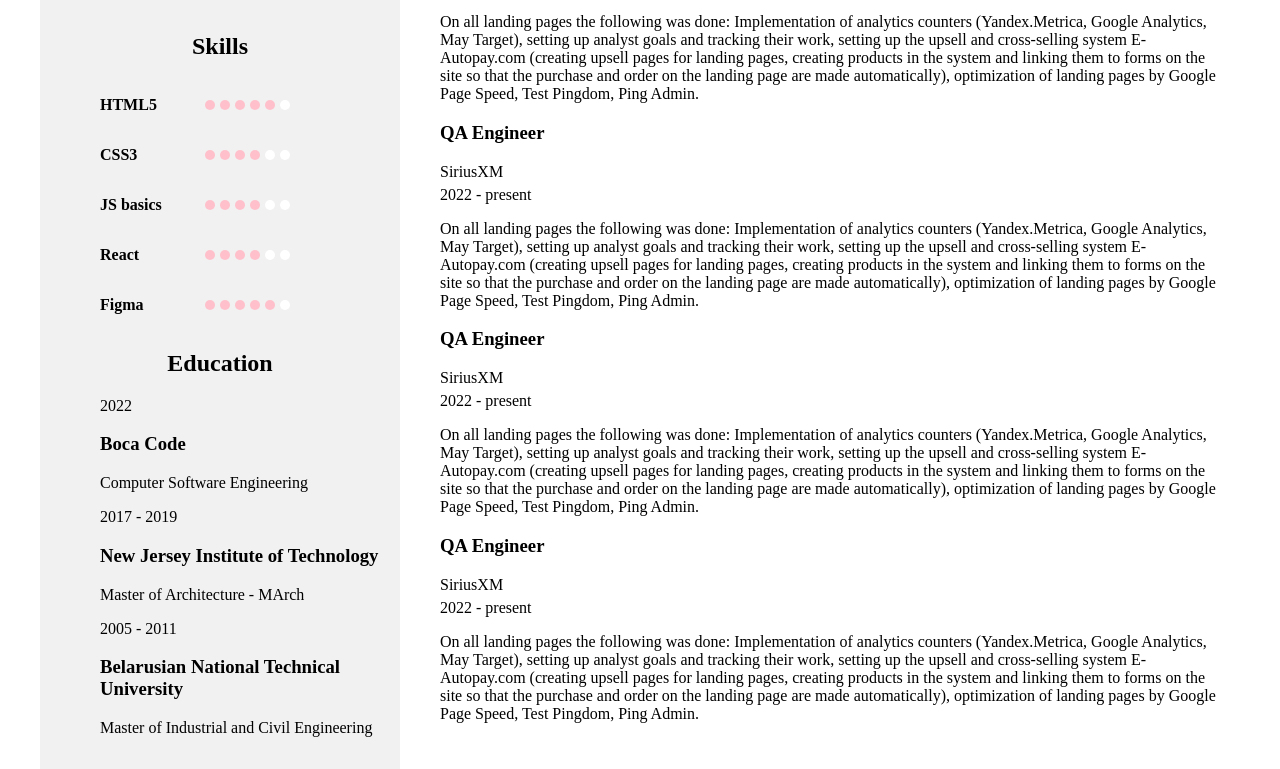
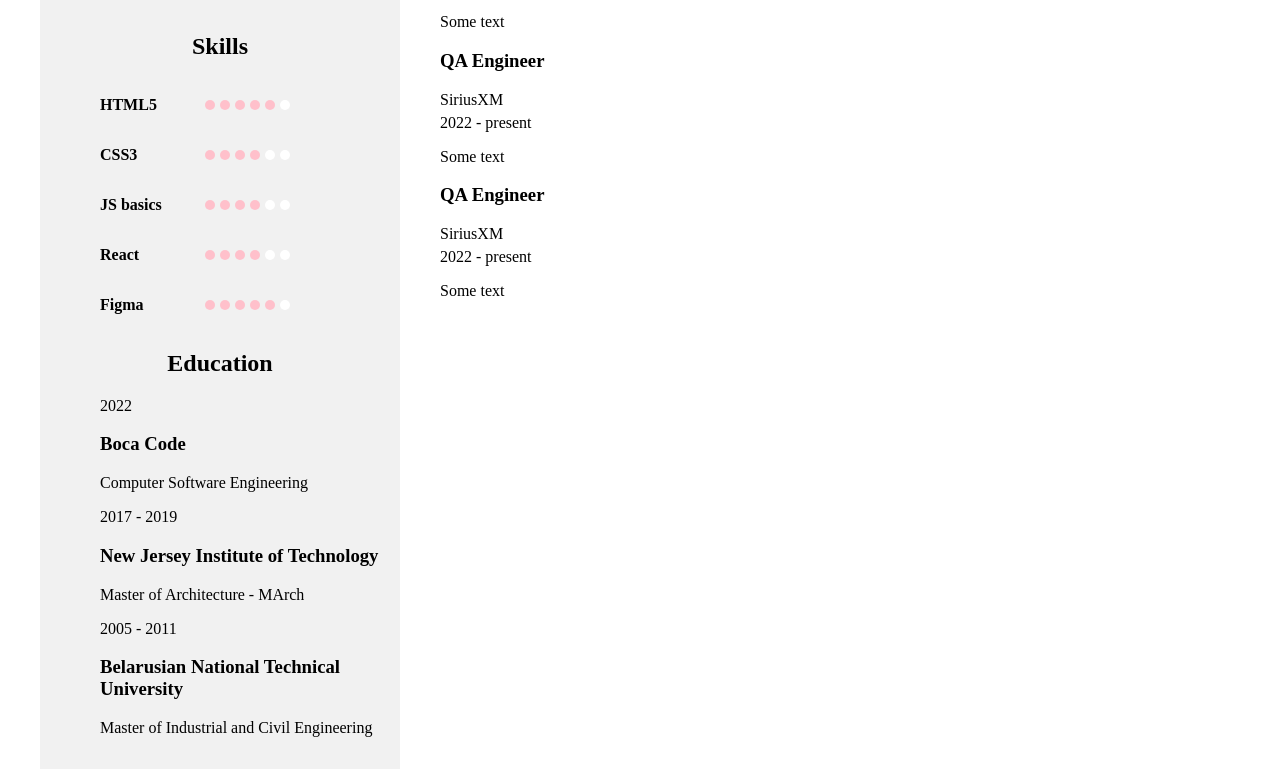
Before and after one commit to Arch0wl/rsschool-cv, a plain HTML site: page index.html in a window 1280 px wide. Shown: the part 670-1439 px from the top of the page. Drawn offline with Linux system fonts and the light colour scheme.

Commit message:
feat:updated expierence section

```diff
--- a/index.html
+++ b/index.html
@@ -186,9 +186,6 @@
         <section class="section section-expierence" id="expierence">
           <h2 class="expierence-title">Expierence</h2>
           <ul class="expierence-wrapper">
-
-
-
             <div class="expierence-block">
               <h3 class="expierence-head">QA Engineer</h3>
               <div class="expierence-info">
@@ -196,15 +193,9 @@
                 <div class="expierence-date">2022 - present</p>
                 </div>
                 <div class="expierence-text">
-                  <p>On all landing pages the following was done: Implementation of analytics counters (Yandex.Metrica,
-                    Google Analytics, May Target), setting up analyst goals and tracking their work, setting up the
-                    upsell
-                    and cross-selling system E-Autopay.com (creating upsell pages for landing pages, creating products
-                    in
-                    the system and linking them to forms on the site so that the purchase and order on the landing page
-                    are
-                    made automatically), optimization of landing pages by Google Page Speed, Test Pingdom, Ping Admin.
+                  <p>Some text
                   </p>
+                </div>
               </div>
             </div>
 
@@ -215,20 +206,11 @@
                 <div class="expierence-date">2022 - present</p>
                 </div>
                 <div class="expierence-text">
-                    <p>On all landing pages the following was done: Implementation of analytics counters
-                      (Yandex.Metrica,
-                      Google Analytics, May Target), setting up analyst goals and tracking their work, setting up the
-                      upsell
-                      and cross-selling system E-Autopay.com (creating upsell pages for landing pages, creating products
-                      in
-                      the system and linking them to forms on the site so that the purchase and order on the landing
-                      page
-                      are
-                      made automatically), optimization of landing pages by Google Page Speed, Test Pingdom, Ping Admin.
+                  <p>Some text
                   </p>
                 </div>
               </div>
-
+            </div>
 
             <div class="expierence-block">
               <h3 class="expierence-head">QA Engineer</h3>
@@ -237,48 +219,11 @@
                 <div class="expierence-date">2022 - present</p>
                 </div>
                 <div class="expierence-text">
-                      <p>On all landing pages the following was done: Implementation of analytics counters
-                        (Yandex.Metrica,
-                        Google Analytics, May Target), setting up analyst goals and tracking their work, setting up the
-                        upsell
-                        and cross-selling system E-Autopay.com (creating upsell pages for landing pages, creating
-                        products
-                        in
-                        the system and linking them to forms on the site so that the purchase and order on the landing
-                        page
-                        are
-                        made automatically), optimization of landing pages by Google Page Speed, Test Pingdom, Ping
-                        Admin.
+                  <p>Some text
                   </p>
                 </div>
               </div>
-
-
-                  <div class="expierence-block">
-                    <h3 class="expierence-head">QA Engineer</h3>
-                    <div class="expierence-info">
-                      <div class="expierence-company">SiriusXM</div>
-                      <div class="expierence-date">2022 - present</p>
             </div>
-                      <div class="expierence-text">
-                        <p>On all landing pages the following was done: Implementation of analytics counters
-                          (Yandex.Metrica,
-                          Google Analytics, May Target), setting up analyst goals and tracking their work, setting up
-                          the
-                          upsell
-                          and cross-selling system E-Autopay.com (creating upsell pages for landing pages, creating
-                          products
-                          in
-                          the system and linking them to forms on the site so that the purchase and order on the landing
-                          page
-                          are
-                          made automatically), optimization of landing pages by Google Page Speed, Test Pingdom, Ping
-                          Admin.
-                        </p>
-                      </div>
-                    </div>
-
-
 
 
           </ul>
--- a/style.css
+++ b/style.css
@@ -212,9 +212,7 @@ body {
   padding-left: 40px;
 }
 
-.education-degree {
-  margin-top: 0px;
-}
+
 
 
 
@@ -239,6 +237,13 @@ body {
   font-weight: 300;
   text-align: left;
   font-size: 18px;
+
+}
+
+/* education */
+
+.education-degree {
+  margin-top: 0px;
 }
 
 /* expierence  */
@@ -254,7 +259,6 @@ body {
 .expierence-date {
   margin-top: 5px;
 }
-
 
 
 
@@ -278,10 +282,4 @@ body {
   .nav .nav-list {
     flex-direction: column;
   }
-
-  .nav {
-    justify-content: center;
-  }
-
-
 }
```
Lines whose indentation alone changed are shown as unchanged.
